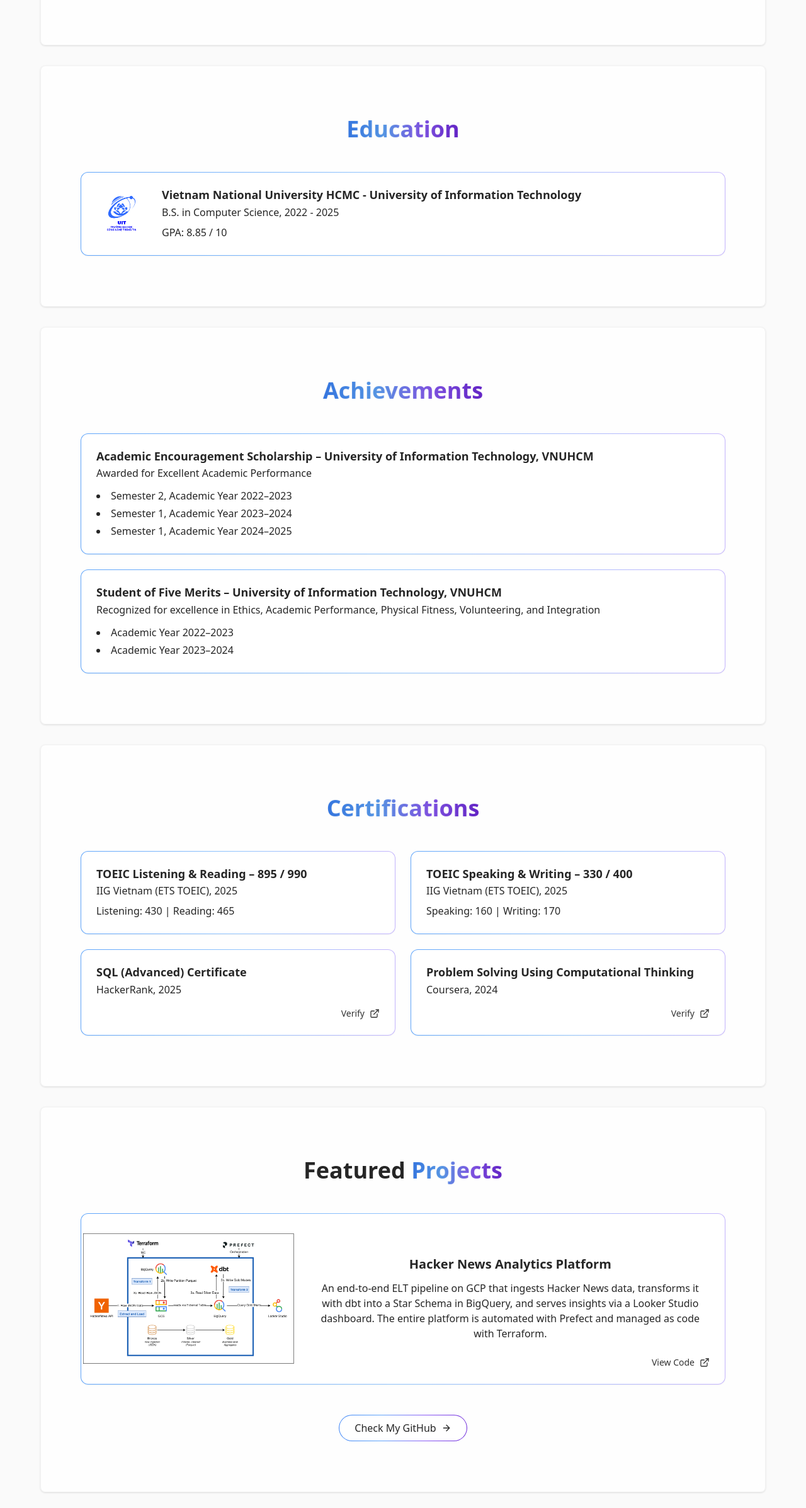
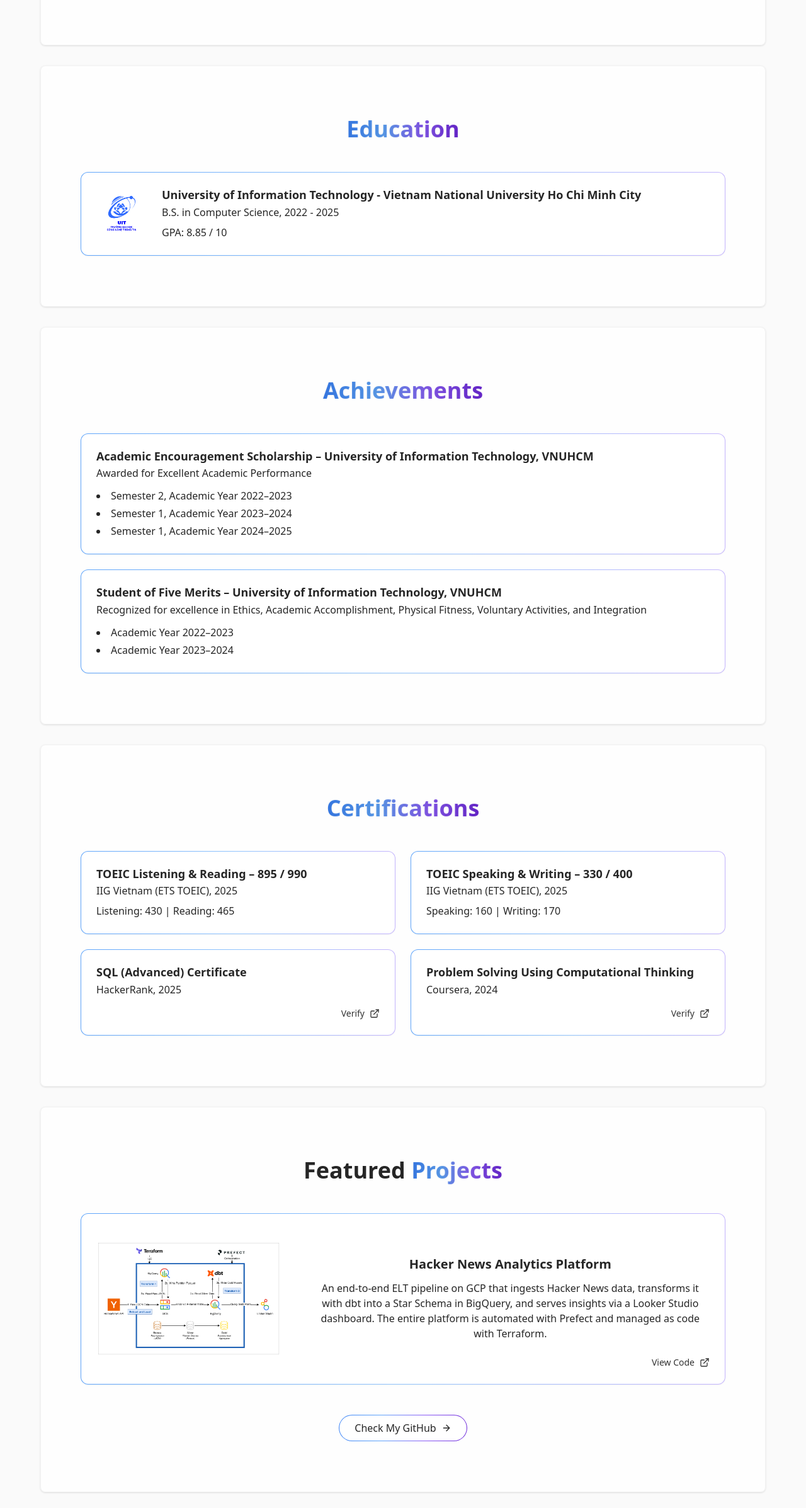
Before and after one commit to tanmaivan/portfolio, a React (Vite) app: page / in a window 1280 px wide. Shown: the part 2794-5188 px from the top of the page at 63% size. Built offline with nearby package versions, Linux system fonts and the light colour scheme.

Commit message:
style(projects): add padding to image container for balanced spacing with text content

```diff
--- a/src/components/AchievementsSection.jsx
+++ b/src/components/AchievementsSection.jsx
@@ -16,7 +16,7 @@ export const AchievementsSection = () => {
       title:
         "Student of Five Merits – University of Information Technology, VNUHCM",
       subtitle:
-        "Recognized for excellence in Ethics, Academic Performance, Physical Fitness, Volunteering, and Integration",
+        "Recognized for excellence in Ethics, Academic Accomplishment, Physical Fitness, Voluntary Activities, and Integration",
       bullets: ["Academic Year 2022–2023", "Academic Year 2023–2024"],
     },
   ];
--- a/src/components/EducationSection.jsx
+++ b/src/components/EducationSection.jsx
@@ -4,7 +4,7 @@ export const EducationSection = () => {
   const education = [
     {
       school:
-        "Vietnam National University HCMC - University of Information Technology",
+        "University of Information Technology - Vietnam National University Ho Chi Minh City",
       degree: "B.S. in Computer Science",
       time: "2022 - 2025",
       details: "GPA: 8.85 / 10",
--- a/src/components/ProjectsSection.jsx
+++ b/src/components/ProjectsSection.jsx
@@ -59,7 +59,7 @@ export const ProjectsSection = () => {
                   {/* Image */}
                   <button
                     type="button"
-                    className="lg:w-1/3 h-48 sm:h-64 lg:h-auto overflow-hidden bg-secondary/20 flex items-center justify-center cursor-zoom-in focus:outline-none"
+                    className="lg:w-1/3 h-48 sm:h-64 lg:h-auto overflow-hidden bg-secondary/20 flex items-center justify-center cursor-zoom-in focus:outline-none p-4 sm:p-6"
                     onClick={() => setSelectedImage(project.image)}
                     aria-label={`Open image preview for ${project.title}`}
                   >
```
